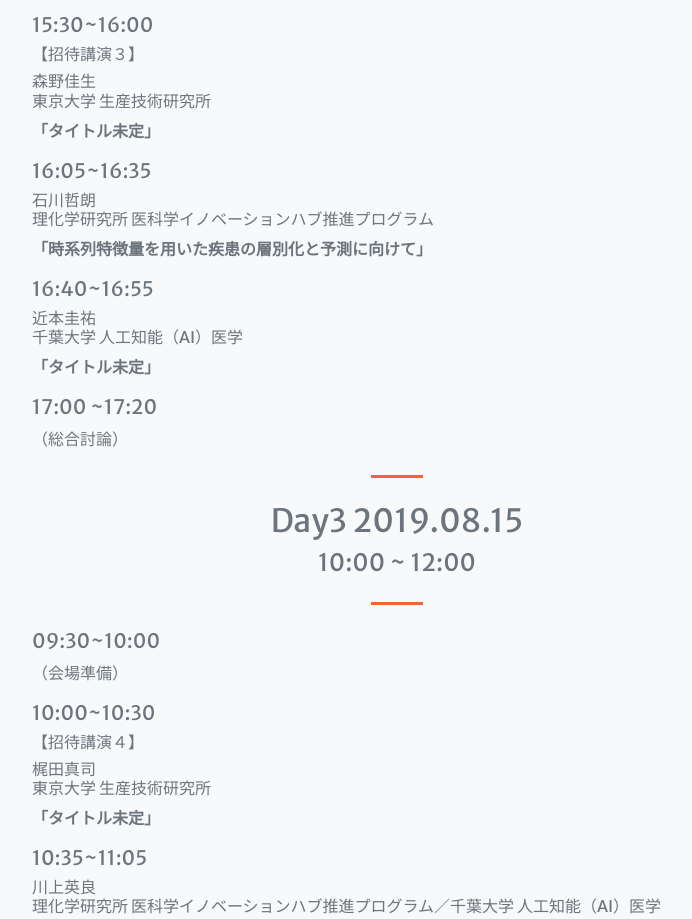
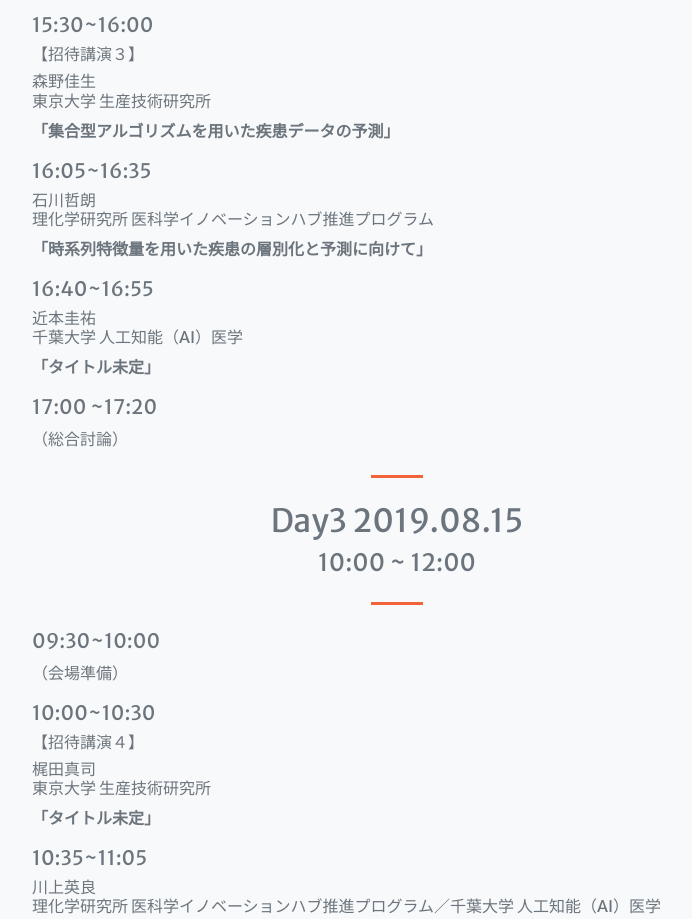
Before and after one commit to mkato-riken/WS-Web, a website with bundled scripts: page program.html in a window 1280 px wide. Shown: the part 2101-3020 px from the top of the page, without its empty margins (243-935 px from the left). Built offline with nearby package versions, Linux system fonts and the light colour scheme.

Commit message:
Add files via upload

```diff
--- a/program.html
+++ b/program.html
@@ -130,7 +130,7 @@
 <h5>15:30~16:00</h5>
 <h6>【招待講演３】</h6>
 <h6>森野佳生</br>東京大学 生産技術研究所</h6>
-<b><p>「タイトル未定」</p></b>
+<b><p>「集合型アルゴリズムを用いた疾患データの予測」</p></b>
 
 <h5>16:05~16:35</h5>
 <h6>石川哲朗</br>理化学研究所 医科学イノベーションハブ推進プログラム</h6>
```
